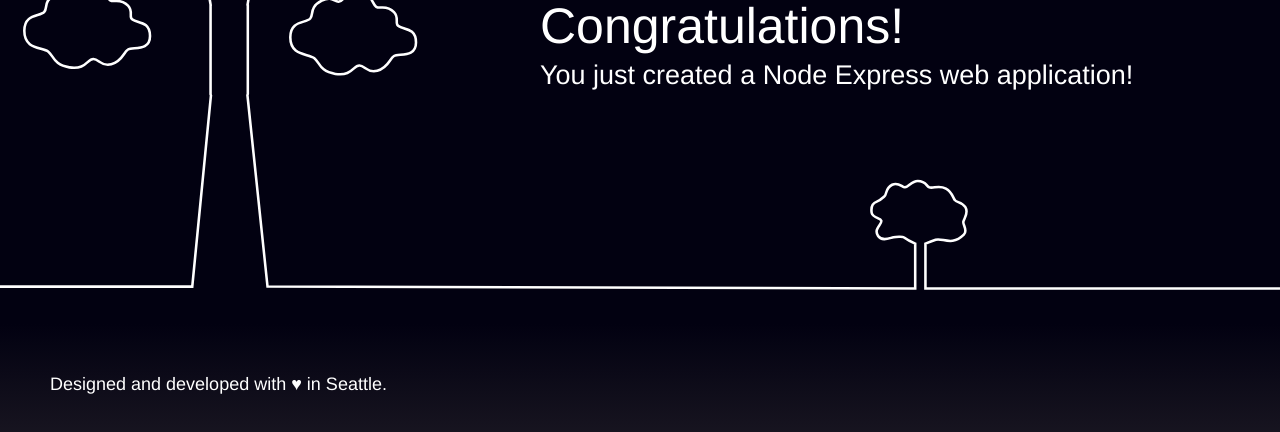
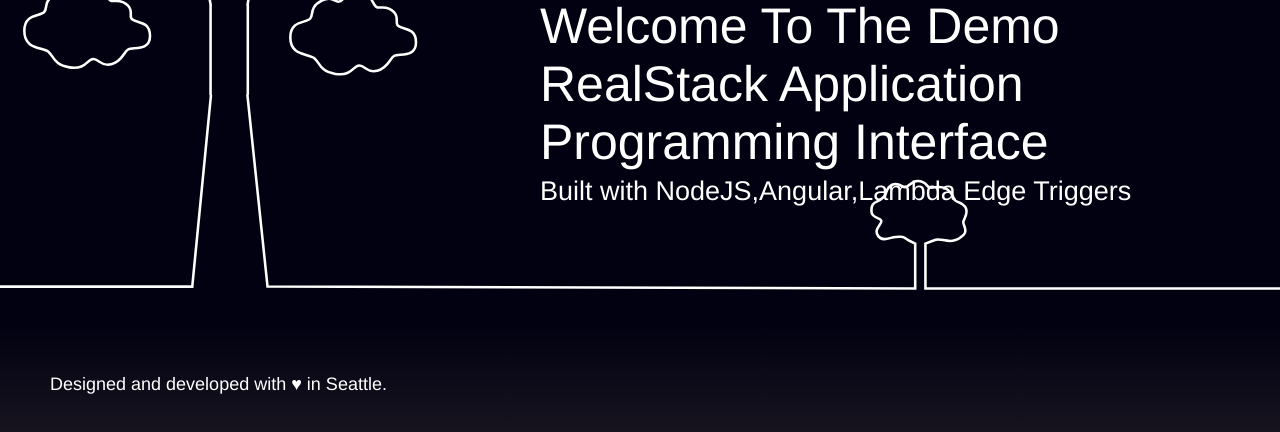
Before and after one commit to RealStack-Apps/The-API, a website: page public/index.html in a window 1280 px wide. Shown: the part 356-788 px from the top of the page. Drawn offline with Linux system fonts and the light colour scheme.

Commit message:
Update index.html

```diff
--- a/public/index.html
+++ b/public/index.html
@@ -58,8 +58,8 @@
         <div class="message">
             <a class="twitter-link" href="https://twitter.com/home/?status=I%20created%20a%20project%20with%20AWS%20CodeStar!%20%23AWS%20%23AWSCodeStar%20https%3A%2F%2Faws.amazon.com%2Fcodestar"><img src="img/tweet.svg" /></a>
             <div class="text">
-                <h1>Congratulations!</h1>
-                <h2>You just created a Node Express web application!</h2>
+                <h1>Welcome To The Demo RealStack Application Programming Interface</h1>
+                <h2>Built with NodeJS,Angular,Lambda Edge Triggers</h2>
             </div>
         </div>
     </div>
```
